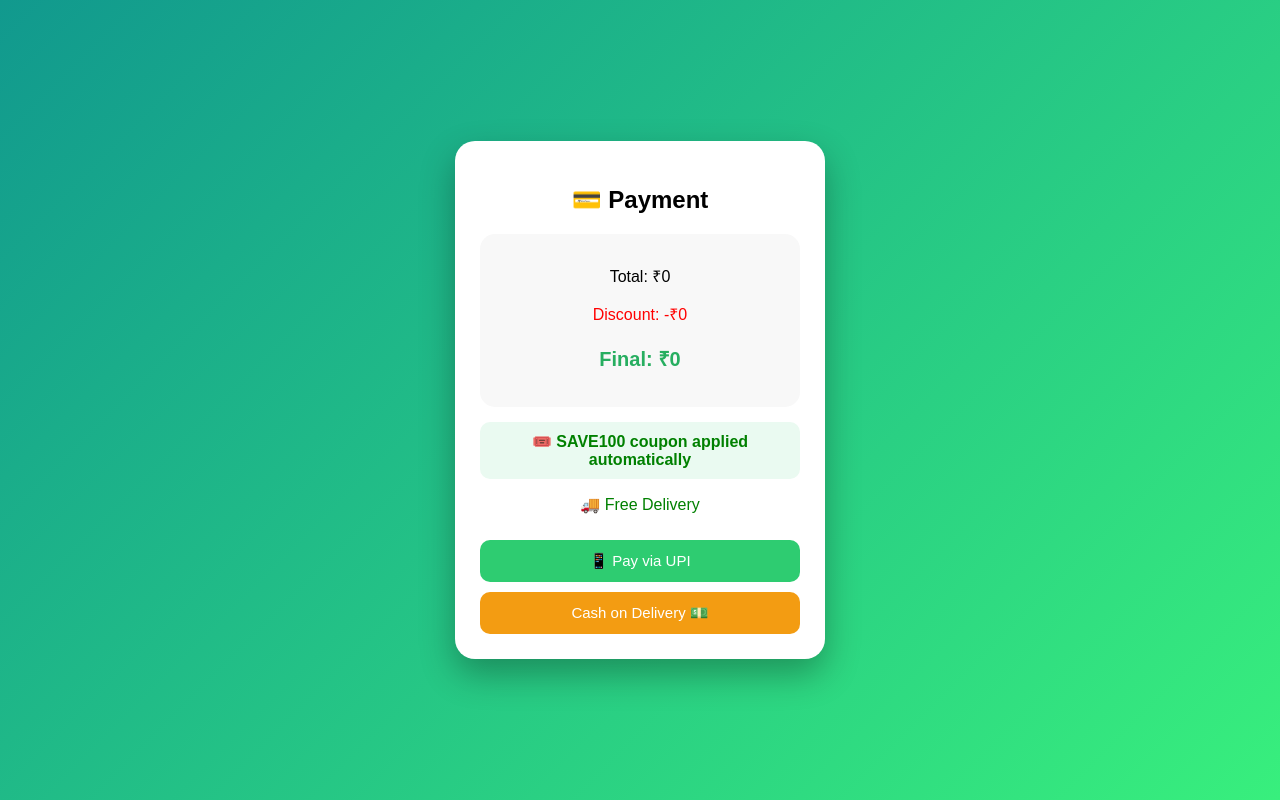
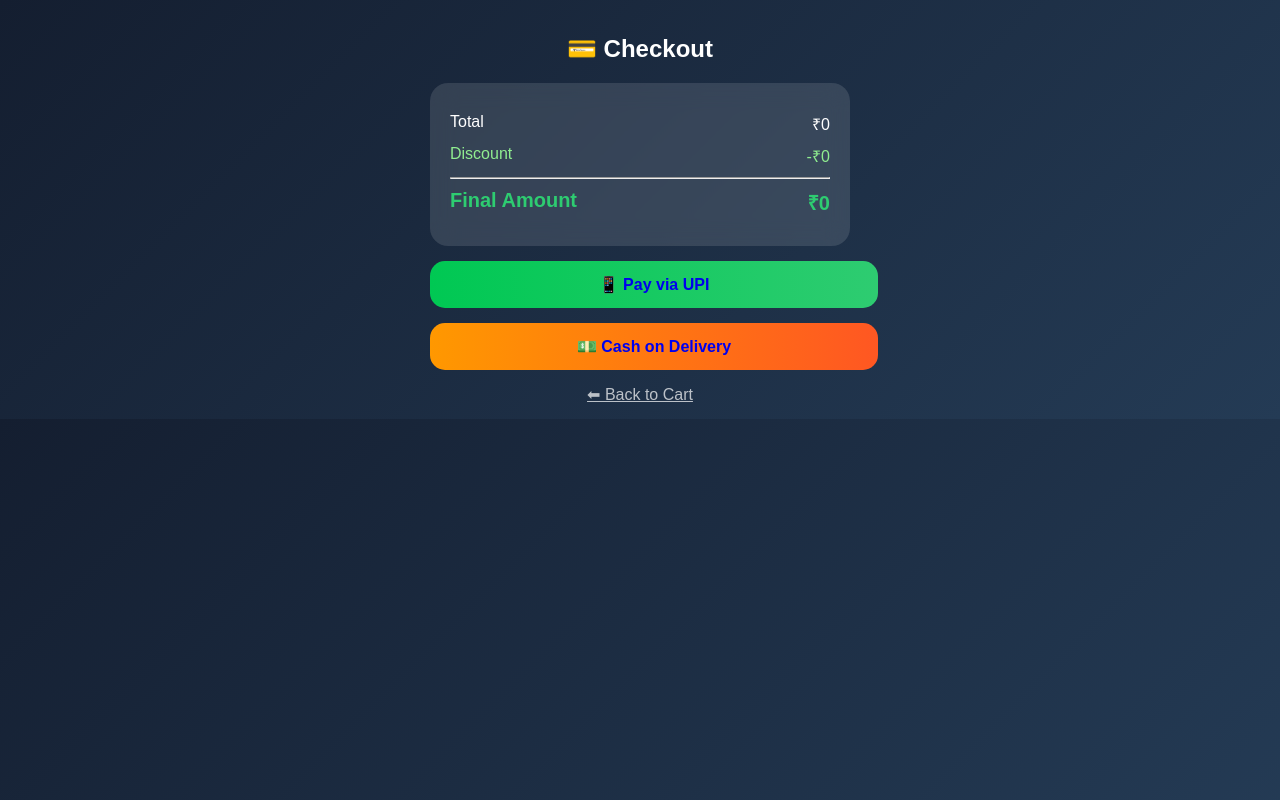
Before and after one commit to Dharun7715/Veg-Store2, a Flask app: page /payment in a window 1280 px wide. Run offline with Flask 3, Linux system fonts and the light colour scheme.

Commit message:
Update payment.html

```diff
--- a/templates/payment.html
+++ b/templates/payment.html
@@ -1,113 +1,112 @@
 <!DOCTYPE html>
 <html>
 <head>
-<title>Payment</title>
+<title>Checkout</title>
 <meta name="viewport" content="width=device-width, initial-scale=1.0">
 
 <style>
 body {
-    margin: 0;
-    font-family: Arial;
-    background: linear-gradient(135deg, #11998e, #38ef7d);
-    display: flex;
-    justify-content: center;
-    align-items: center;
-    height: 100vh;
+    margin:0;
+    font-family:Arial;
+    background:linear-gradient(135deg,#141e30,#243b55);
+    color:white;
 }
 
-.card {
-    background: white;
-    padding: 25px;
-    border-radius: 20px;
-    width: 320px;
-    text-align: center;
-    box-shadow: 0 15px 35px rgba(0,0,0,0.3);
+.container {
+    max-width:420px;
+    margin:auto;
+    padding:15px;
 }
 
-.price-box {
-    background: #f8f8f8;
-    padding: 15px;
-    border-radius: 15px;
-    margin: 15px 0;
+h2 {
+    text-align:center;
 }
 
-.final {
-    font-size: 20px;
-    font-weight: bold;
-    color: #27ae60;
+/* CARD */
+.card {
+    background:rgba(255,255,255,0.12);
+    backdrop-filter:blur(12px);
+    padding:20px;
+    border-radius:18px;
+    margin-top:15px;
 }
 
-button {
-    width: 100%;
-    padding: 12px;
-    margin-top: 10px;
-    border: none;
-    border-radius: 10px;
-    font-size: 15px;
-    cursor: pointer;
+/* ROW */
+.row {
+    display:flex;
+    justify-content:space-between;
+    margin:10px 0;
 }
 
-/* UPI */
-.upi {
-    background: #2ecc71;
-    color: white;
+/* FINAL */
+.final {
+    font-size:20px;
+    font-weight:bold;
+    color:#2ecc71;
 }
 
-/* COD */
-.cod {
-    background: #f39c12;
-    color: white;
+/* BUTTON */
+.btn {
+    display:block;
+    width:100%;
+    padding:14px;
+    border-radius:15px;
+    text-align:center;
+    text-decoration:none;
+    margin-top:15px;
+    font-weight:bold;
 }
 
-.auto {
-    background: #eafaf1;
-    padding: 10px;
-    border-radius: 10px;
-    color: green;
-    font-weight: bold;
+/* COLORS */
+.upi { background:linear-gradient(90deg,#00c853,#2ecc71); }
+.cod { background:linear-gradient(90deg,#ff9800,#ff5722); }
+
+.back {
+    display:block;
+    text-align:center;
+    margin-top:15px;
+    color:white;
+    opacity:0.7;
 }
 </style>
 </head>
 
 <body>
 
+<div class="container">
+
+<h2>💳 Checkout</h2>
+
 <div class="card">
 
-<h2>💳 Payment</h2>
-
-<div class="price-box">
-    <p>Total: ₹{{ total }}</p>
-    <p style="color:red;">Discount: -₹{{ discount }}</p>
-    <p class="final">Final: ₹{{ final_total }}</p>
+<div class="row">
+<span>Total</span>
+<span>₹{{ total }}</span>
 </div>
 
-<div class="auto">
-🎟️ SAVE100 coupon applied automatically
+<div class="row" style="color:lightgreen;">
+<span>Discount</span>
+<span>-₹{{ discount }}</span>
 </div>
 
-{% if msg %}
-<p>{{ msg }}</p>
-{% endif %}
+<hr>
 
-<p style="color:green;">🚚 Free Delivery</p>
-
-<!-- UPI -->
-<button class="upi" onclick="payUPI()">📱 Pay via UPI</button>
-
-<!-- COD -->
-<form action="/success">
-<button class="cod">Cash on Delivery 💵</button>
-</form>
+<div class="row final">
+<span>Final Amount</span>
+<span>₹{{ final_total }}</span>
+</div>
 
 </div>
 
-<script>
-function payUPI(){
-    let amount = "{{ final_total }}";
-    let upi = "upi://pay?pa=8838145515@ybl&pn=VegStore&am=" + amount + "&cu=INR";
-    window.location.href = upi;
-}
-</script>
+<!-- UPI -->
+<a href="/success" class="btn upi">📱 Pay via UPI</a>
+
+<!-- COD -->
+<a href="/success" class="btn cod">💵 Cash on Delivery</a>
+
+<a href="/cart" class="back">⬅ Back to Cart</a>
+
+</div>
 
 </body>
 </html>
```
